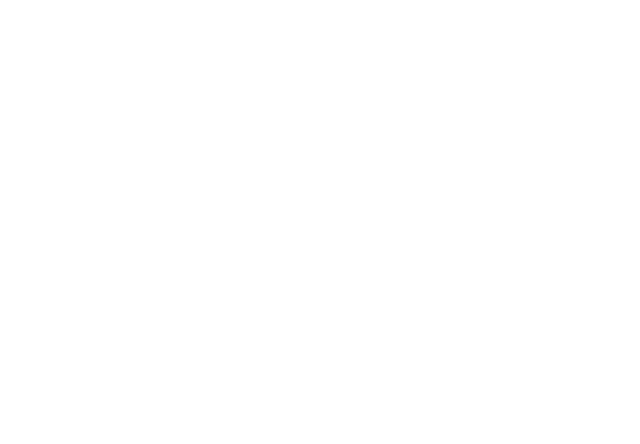
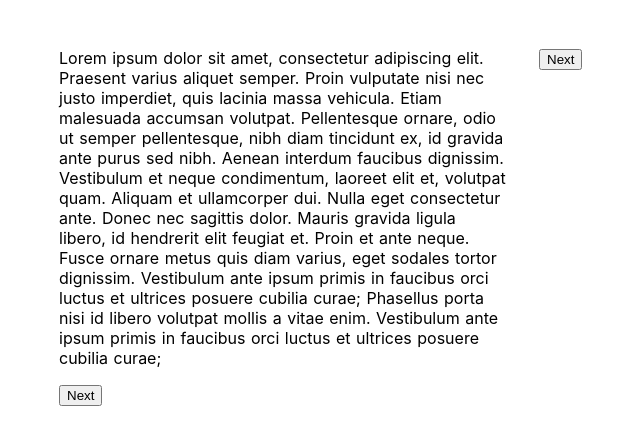
Before and after one commit to amercier/nuxt-transistions-playground, a Nuxt app: page /with-component/step1 in a window 1280 px wide. Before the commit this address had no page. Shown: the top 444 px of the page, without its empty margins (261-901 px from the left). Built offline with nearby package versions, Linux system fonts and the light colour scheme.

Commit message:
Add example with component

```diff
--- /dev/null
+++ b/components/PageContainer.vue
@@ -0,0 +1,63 @@
+<template>
+  <div class="page">
+    <div class="page-content">
+      <slot />
+    </div>
+
+    <nav class="side-panel">
+      <Transition name="fade">
+        <p v-if="step > 1">Step 1 has been completed</p>
+      </Transition>
+      <Transition name="fade">
+        <p v-if="step > 2">Step 2 has been completed</p>
+      </Transition>
+      <Transition name="fade">
+        <div>
+          <button v-if="step < 3" @click="$emit('submit')">Next</button>
+        </div>
+      </Transition>
+      <Transition name="fade">
+        <div>
+          <button v-if="step >= 3" @click="$emit('submit')">Submit</button>
+        </div>
+      </Transition>
+    </nav>
+  </div>
+</template>
+
+<script>
+export default {
+  props: {
+    step: {
+      type: Number,
+      required: true,
+    },
+  },
+}
+</script>
+
+<style scoped>
+.page {
+  display: flex;
+}
+
+.page-content {
+  flex-basis: 0;
+  flex-grow: 1;
+}
+
+.side-panel {
+  margin-left: 2rem;
+  flex-basis: 10rem;
+}
+
+.fade-enter-active,
+.fade-leave-active {
+  transition: opacity 1s;
+}
+
+.fade-enter,
+.fade-leave-to {
+  opacity: 0;
+}
+</style>
--- /dev/null
+++ b/pages/with-component/step1.vue
@@ -0,0 +1,42 @@
+<template>
+  <PageContainer :step="1" @submit="handleSubmit">
+    <p>
+      Lorem ipsum dolor sit amet, consectetur adipiscing elit. Praesent varius
+      aliquet semper. Proin vulputate nisi nec justo imperdiet, quis lacinia
+      massa vehicula. Etiam malesuada accumsan volutpat. Pellentesque ornare,
+      odio ut semper pellentesque, nibh diam tincidunt ex, id gravida ante purus
+      sed nibh. Aenean interdum faucibus dignissim. Vestibulum et neque
+      condimentum, laoreet elit et, volutpat quam. Aliquam et ullamcorper dui.
+      Nulla eget consectetur ante. Donec nec sagittis dolor. Mauris gravida
+      ligula libero, id hendrerit elit feugiat et. Proin et ante neque. Fusce
+      ornare metus quis diam varius, eget sodales tortor dignissim. Vestibulum
+      ante ipsum primis in faucibus orci luctus et ultrices posuere cubilia
+      curae; Phasellus porta nisi id libero volutpat mollis a vitae enim.
+      Vestibulum ante ipsum primis in faucibus orci luctus et ultrices posuere
+      cubilia curae;
+    </p>
+
+    <div>
+      <button @click="handleSubmit">Next</button>
+    </div>
+  </PageContainer>
+</template>
+
+<script>
+import PageContainer from '../../components/PageContainer.vue'
+
+export default {
+  components: {
+    PageContainer,
+  },
+
+  methods: {
+    handleSubmit() {
+      // eslint-disable-next-line no-console
+      console.log('Step 1 submit')
+
+      this.$router.push('/with-component/step2')
+    },
+  },
+}
+</script>
--- /dev/null
+++ b/pages/with-component/step2.vue
@@ -0,0 +1,40 @@
+<template>
+  <PageContainer :step="2" @submit="handleSubmit">
+    <p>
+      Nunc tristique libero eu sapien vestibulum, et pharetra eros commodo.
+      Suspendisse sodales metus eu neque consectetur accumsan. Mauris pulvinar
+      massa eu suscipit egestas. Nunc elementum sed ligula vitae semper. Nunc id
+      dictum justo. Praesent interdum fringilla ligula ac consequat. Quisque
+      vitae viverra nulla, vitae faucibus felis. Vivamus tempus in quam at
+      rutrum. Cras nec vehicula est, in tristique urna. Aenean ultrices eleifend
+      orci, sit amet condimentum dui commodo at. Mauris ante quam, imperdiet
+      quis elementum in, cursus vel sapien. Integer feugiat, eros id maximus
+      tempor, lectus justo congue lacus, cursus rutrum turpis turpis vitae
+      justo. Phasellus sagittis sapien dolor, ut congue ligula pellentesque
+      vitae. Nunc vel erat egestas, aliquet sapien gravida, posuere elit.
+    </p>
+
+    <div>
+      <button @click="handleSubmit">Next</button>
+    </div>
+  </PageContainer>
+</template>
+
+<script>
+import PageContainer from '../../components/PageContainer.vue'
+
+export default {
+  components: {
+    PageContainer,
+  },
+
+  methods: {
+    handleSubmit() {
+      // eslint-disable-next-line no-console
+      console.log('Step 2 submit')
+
+      this.$router.push('/with-component/step3')
+    },
+  },
+}
+</script>
--- /dev/null
+++ b/pages/with-component/step3.vue
@@ -0,0 +1,37 @@
+<template>
+  <PageContainer :step="3" @submit="handleSubmit">
+    <p>
+      Pellentesque et accumsan risus. Duis ut ipsum eleifend, vestibulum leo
+      vel, interdum sem. Quisque velit nunc, blandit et viverra vitae, mollis
+      eget urna. Suspendisse pellentesque dui consequat, finibus ipsum eu,
+      sollicitudin nisi. Duis ut sapien eu magna iaculis sagittis. Mauris
+      sagittis ante non sodales vestibulum. Donec tortor odio, convallis non
+      mauris et, vehicula rutrum lectus. Curabitur et condimentum felis. In
+      commodo ex facilisis, ultrices erat id, molestie augue. Donec egestas
+      sapien in orci rhoncus, sit amet condimentum arcu ornare.
+    </p>
+
+    <div>
+      <button @click="handleSubmit">Submit</button>
+    </div>
+  </PageContainer>
+</template>
+
+<script>
+import PageContainer from '../../components/PageContainer.vue'
+
+export default {
+  components: {
+    PageContainer,
+  },
+
+  methods: {
+    handleSubmit() {
+      // eslint-disable-next-line no-console
+      console.log('Step 3 submit')
+
+      this.$router.push('/')
+    },
+  },
+}
+</script>
```
